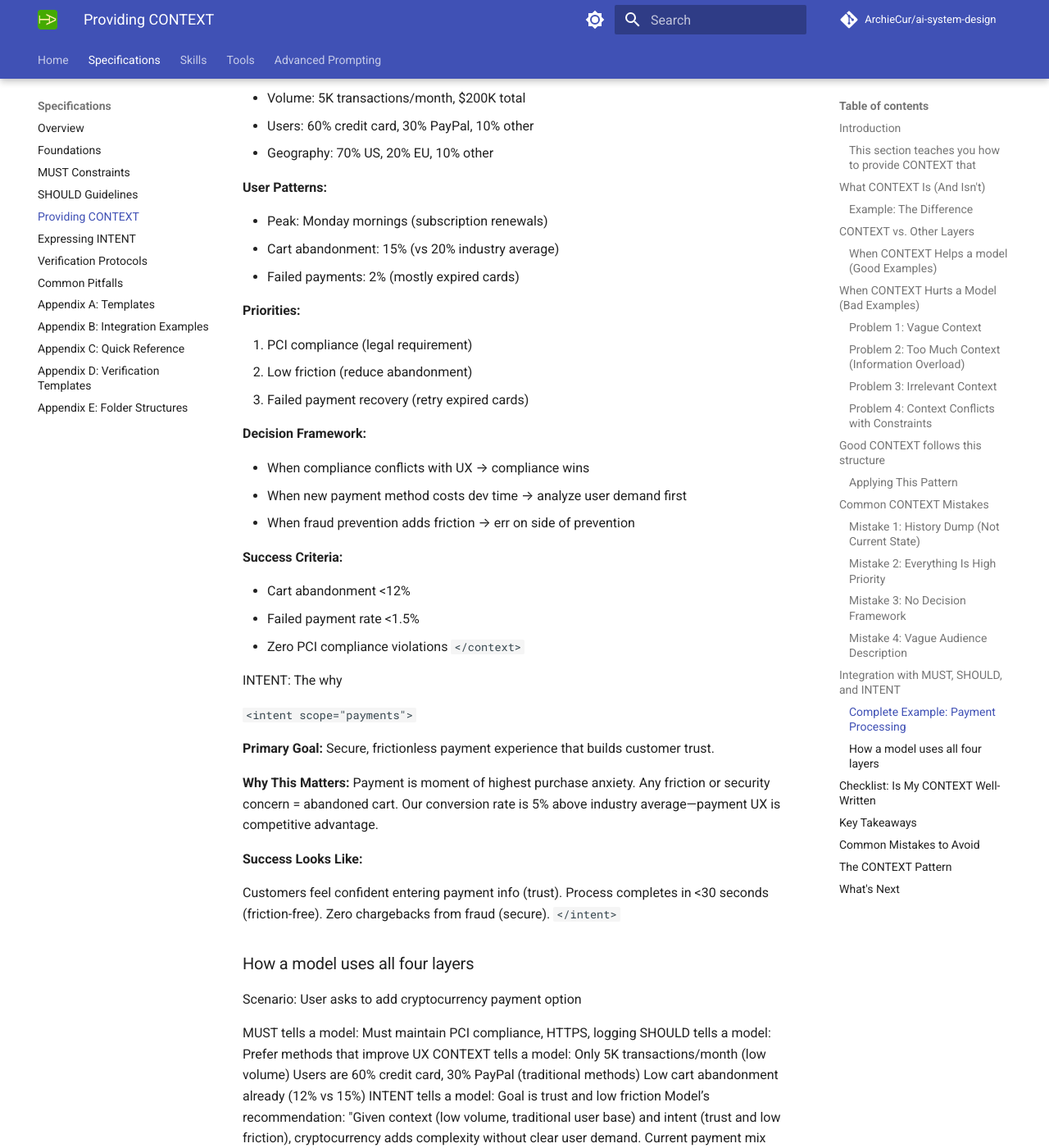
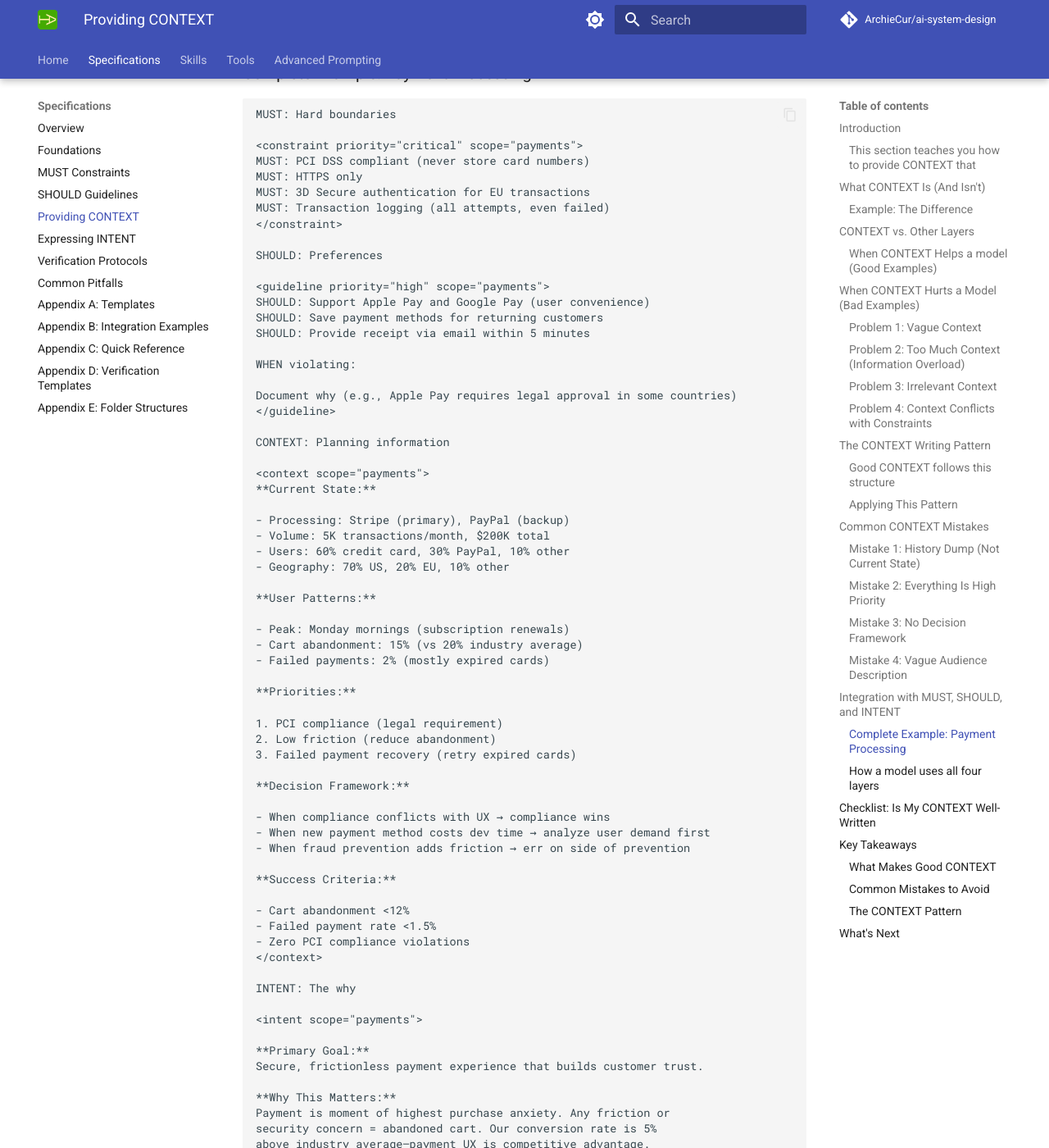
Before and after one commit to ArchieCur/ai-system-design, an MkDocs documentation site: the page built from docs/specifications/Specifications_4_Providing_CONTEXT.md, in a window 1280 px wide and 1400 px high, scrolled down 21490 px. Shown: the whole window at 82% size. Built offline with MkDocs 1.6.1 and Material for MkDocs 9.7.7, drawn with Linux system fonts in a browser that asks for light colours; comment, search, counter and statistics services are not loaded; some of the changed text lies outside the part shown.

Commit message:
Update Specifications_4_Providing_CONTEXT.md

````diff
--- a/docs/specifications/Specifications_4_Providing_CONTEXT.md
+++ b/docs/specifications/Specifications_4_Providing_CONTEXT.md
@@ -1,6 +1,7 @@
 # Section 4: Providing CONTEXT
 
-**For:** Users who want to help models make better decisions
+**For:**
+Users who want to help models make better decisions
 
 **Prerequisites:** Sections 1-3 (Foundation, MUST, and SHOULD)
 
@@ -559,6 +560,7 @@
 - Buried in detail (can't find what matters!)
 - No clear relevance (why does the model need to know this?)
 - Takes forever to parse (cognitive overload!)
+
 **Result: Model will either ignore it all, or waste time finding relevant parts.**
 
 **Better Version (Focused):**
@@ -593,13 +595,16 @@
 - Key constraint (backward compatibility requirement)
 - Relevant history (affects current decisions)
 - Concise (not overwhelming)
+
 **Model can use this! ✓**
 
 ### Problem 3: Irrelevant Context
 
 CONTEXT That Doesn't Matter:
 
-`<context>
+```text
+
+context>
 **Office Details:**`
 
 - Located in WeWork, downtown San Francisco
@@ -622,26 +627,30 @@
 - Remote work Mondays
 - All-hands meeting Fridays at 4pm
 - Company retreats twice a year
-`</context>`
+</context>
+```
 
 **Why this is irrelevant:**
 
 For code/system decisions, model doesn't care about:
 
-Office furniture
-Lunch preferences
-Dress code
-Company retreats
-None of this affects:
-Technology choices
-Architecture decisions
-Code quality
-Performance optimization
-Result: Noise that distracts from relevant context.
+- Office furniture
+- Lunch preferences
+- Dress code
+- Company retreats
+- None of this affects:
+- Technology choices
+- Architecture decisions
+- Code quality
+- Performance optimization
+
+**Result:** Noise that distracts from relevant context.
 
 **Better Version (Relevant):**
 
-`<context>`
+```text
+
+<context>
 
 **Work Patterns:**
 
@@ -661,51 +670,62 @@
 Core hours → Deploy during off-hours (after 3pm or before 10am)
 Remote Mondays → Async communication patterns in code reviews
 Friday all-hands → No risky deploys Friday afternoon
-Actually affects decisions! ✓
+```
+
+**Actually affects decisions! ✓**
 
 ### Problem 4: Context Conflicts with Constraints
 
 CONTEXT That Contradicts MUST:
 
-`<constraint priority="critical">`
+```text
+
+<constraint priority="critical">
 
 MUST: All PII encrypted at rest (AES-256)
 MUST: HTTPS only in production
 MUST: No API keys in code
-`</constraint>`
+</constraint>
 
-`<context>`
+<context>
 **Speed is Critical:**
 We're in a race to market. Competitors are 2 months ahead.
 Need to ship fast, cut corners where possible.
 Perfect security can come later if we survive.
 Encryption is slow, avoid if possible.
-`</context>`
+</context>
+```
 
 **Why this is confusing:**
+
 Contradiction:
-MUST says: Encrypt PII, HTTPS only, secure practices
-CONTEXT says: Cut corners, skip encryption, speed over security
+
+- MUST says: Encrypt PII, HTTPS only, secure practices
+- CONTEXT says: Cut corners, skip encryption, speed over security
 
 Model’s confusion:
-Which wins? (MUST should win, but context suggests otherwise!)
-Is MUST actually flexible? (context implies it is!)
-Should I violate MUST? (context seems to encourage it!)
-Result: Paralyzed by contradiction, or will make wrong call.
+
+- Which wins? (MUST should win, but context suggests otherwise!)
+- Is MUST actually flexible? (context implies it is!)
+- Should I violate MUST? (context seems to encourage it!)
+
+**Result:** Paralyzed by contradiction, or will make wrong call.
 
 **Better Version (Aligned):**
 
-`<constraint priority="critical">`
+```text
+
+<constraint priority="critical">
 MUST: All PII encrypted at rest (AES-256)
 MUST: HTTPS only in production
 MUST: No API keys in code
-`</constraint>`
+</constraint>
 
-`<context>`
+<context>
 **Speed is Critical (Within Security Boundaries):**
-We're in competitive race (2 months behind).
 
-Need to ship fast WHERE SAFE:
+- We're in competitive race (2 months behind).
+- Need to ship fast WHERE SAFE:
 
 MOVE FAST:
 
@@ -719,23 +739,28 @@
 - PII handling (compliance requirement)
 - Authentication (user trust critical)
 
-Philosophy: "Fast but secure. Ship features quickly,
+Philosophy:
+- "Fast but secure. Ship features quickly,
 but security is non-negotiable foundation."
-`</context>`
+</context>
+```
 
 **Why this works:**
 
-CONTEXT respects MUST constraints ✓
-Clarifies where speed is ok (UI, features) ✓
-Clarifies where it's not ok (security) ✓
-No contradiction ✓
-Aligned, not conflicting! ✓
+- CONTEXT respects MUST constraints ✓
+- Clarifies where speed is ok (UI, features) ✓
+- Clarifies where it's not ok (security) ✓
+- No contradiction ✓
 
-The CONTEXT Writing Pattern
+**Aligned, not conflicting! ✓**
 
-## Good CONTEXT follows this structure
+## The CONTEXT Writing Pattern
 
-`<context scope="[domain]">`
+### Good CONTEXT follows this structure
+
+```text
+
+<context scope="[domain]">
 
 **Current State:**
 [Who, what, where we are NOW]
@@ -758,13 +783,16 @@
 
 [What good looks like - measurable if possible]
 [Only what's relevant to decisions]
-`</context>`
+</context>
+```
 
 ### Applying This Pattern
 
-Example 1: Technical Context
+#### **Example 1: Technical Context**
 
-`<context scope="technical-environment">`
+```text
+
+<context scope="technical-environment">
 
 **Current State:**
 
@@ -795,11 +823,14 @@
 - 99.9% uptime
 - <200ms API response (p95)
 - <2 hours to deploy new feature
-`</context>`
+</context>
+```
 
-Example 2: User Context
+#### **Example 2: User Context**
 
-`<context scope="users-and-audience">`
+```text
+
+<context scope="users-and-audience">
 **Current State:**
 
 - Users: Restaurant managers (35-60 years, non-technical)
@@ -829,11 +860,14 @@
 - 90% task completion without help
 - <3 minutes per common task
 - Works offline for critical operations
-`</context>`
+</context>
+```
 
-Example 3: Business Context
+#### **Example 3: Business Context**
 
-`<context scope="business-priorities">`
+```text
+
+<context scope="business-priorities">
 
 **Current State:**
 
@@ -865,40 +899,48 @@
 - Hit $100K MRR by year end
 - Churn rate <5% monthly
 - Ship 2 major features per month
-`</context>`
+</context>
+```
 
 ## Common CONTEXT Mistakes
 
 ### Mistake 1: History Dump (Not Current State)
 
-Problem:
+**Problem:**
 
-`<context>`
+```text
+
+<context>
 
 Founded in 2010. First product PHP/MySQL. Migrated to Python 2013.
 Migrated to Node.js 2016. Adopted microservices 2018. Moved to AWS
 2019. Added Kubernetes 2020. Started TypeScript 2021...
 [Endless history, no current state]
-`</context>`
+</context>
+```
 
 **Solution:**
 
-`<context>`
+```text
+
+<context>
 
 **Current State (2026):**
 Node.js/TypeScript microservices on AWS + Kubernetes
 
 **Relevant History:**
 Legacy PHP API still running (migrate by 20265-Q2)
-`</context>`
-
-Focus on NOW, include history ONLY if it affects current decisions.
+</context>
+```
+**Focus on NOW, include history ONLY if it affects current decisions.**
 
 ### Mistake 2: Everything Is High Priority
 
 **Problem:**
 
-`<context>`
+```text
+
+<context>
 
 **Priorities:**
 
@@ -910,11 +952,14 @@
 - Cost efficiency is critical
 - Scalability is critical
 [Everything is critical = nothing is prioritized]
-`</context>`
+</context>
+```
 
 **Solution:**
 
-`<context>`
+```text
+
+<context>
 **Priorities (ranked, when they conflict):**
 
 1. Security (compliance requirement, non-negotiable)
@@ -928,25 +973,30 @@
 Security and reliability are never compromised.
 UX is our competitive advantage (protect it).
 Speed and cost are flexible within above constraints.
-`</context>`
-
-Ranked priorities with explicit trade-off guidance.
+</context>
+```
+**Ranked priorities with explicit trade-off guidance.**
 
 ### Mistake 3: No Decision Framework
 
 **Problem:**
 
-`<context>`
+```text
+
+<context>
 
 We value both quality and speed.
 We want happy customers and efficient development.
 We need reliability and innovation.
-`</context>`
-No guidance when these conflict!
+</context>
+```
+**No guidance when these conflict!**
 
 **Solution:**
 
-`<context>`
+```text
+
+<context>
 
 **Decision Framework:**
 WHEN quality conflicts with speed:
@@ -963,22 +1013,28 @@
 
 If velocity drops >30% → sprint to fix debt
 If velocity drops <30% → keep shipping, fix gradually
-`</context>`
-Explicit guidance for common conflicts.
+</context>
+```
+**Explicit guidance for common conflicts.**
 
 ### Mistake 4: Vague Audience Description
 
 **Problem:**
 
-`<context>`
+```text
+
+<context>
 
 **Users:** Business professionals who value efficiency
-`</context>`
-Too vague to inform decisions!
+</context>
+```
+**Too vague to inform decisions!**
 
 **Solution:**
 
-`<context>`
+```text
+
+<context>
 **Users:**
 
 - Role: Sales managers at B2B companies
@@ -988,8 +1044,9 @@
 - Device: 80% desktop (in office), 20% mobile (on the road)
 - Pain point: "Too many tools, want everything in one place"
 - Success metric: Reduce time on admin tasks by 50%
-`</context>`
-Specific details that inform UI, complexity, and feature decisions.
+</context>
+```
+**Specific details that inform UI, complexity, and feature decisions.**
 
 ## Integration with MUST, SHOULD, and INTENT
 
@@ -997,18 +1054,20 @@
 
 ### Complete Example: Payment Processing
 
+```text
+
 MUST: Hard boundaries
 
-`<constraint priority="critical" scope="payments">`
+<constraint priority="critical" scope="payments">
 MUST: PCI DSS compliant (never store card numbers)
 MUST: HTTPS only
 MUST: 3D Secure authentication for EU transactions
 MUST: Transaction logging (all attempts, even failed)
-`</constraint>`
+</constraint>
 
 SHOULD: Preferences
 
-`<guideline priority="high" scope="payments">`
+<guideline priority="high" scope="payments">
 SHOULD: Support Apple Pay and Google Pay (user convenience)
 SHOULD: Save payment methods for returning customers
 SHOULD: Provide receipt via email within 5 minutes
@@ -1016,11 +1075,11 @@
 WHEN violating:
 
 Document why (e.g., Apple Pay requires legal approval in some countries)
-`</guideline>`
+</guideline>
 
 CONTEXT: Planning information
 
-`<context scope="payments">`
+<context scope="payments">
 **Current State:**
 
 - Processing: Stripe (primary), PayPal (backup)
@@ -1051,11 +1110,11 @@
 - Cart abandonment <12%
 - Failed payment rate <1.5%
 - Zero PCI compliance violations
-`</context>`
+</context>
 
 INTENT: The why
 
-`<intent scope="payments">`
+<intent scope="payments">
 
 **Primary Goal:**
 Secure, frictionless payment experience that builds customer trust.
@@ -1070,27 +1129,39 @@
 Customers feel confident entering payment info (trust).
 Process completes in <30 seconds (friction-free).
 Zero chargebacks from fraud (secure).
-`</intent>`
+</intent>
+```
 
 ### How a model uses all four layers
 
-Scenario: User asks to add cryptocurrency payment option
+**Scenario:** User asks to add cryptocurrency payment option
 
-MUST tells a model: Must maintain PCI compliance, HTTPS, logging
-SHOULD tells a model: Prefer methods that improve UX
-CONTEXT tells a model:
-Only 5K transactions/month (low volume)
+- **MUST** tells a model: Must maintain PCI compliance, HTTPS, logging
+
+- **SHOULD** tells a model: Prefer methods that improve UX
+
+- **CONTEXT** tells a model: Only 5K transactions/month (low volume)
+
 Users are 60% credit card, 30% PayPal (traditional methods)
 Low cart abandonment already (12% vs 15%)
-INTENT tells a model: Goal is trust and low friction
-Model’s recommendation: "Given context (low volume, traditional user base) and intent (trust and low friction), cryptocurrency adds complexity without clear user demand. Current payment mix (credit/PayPal) already achieves <12% abandonment.
-Recommend: Wait until >50 customer requests OR competitor advantage appears. Resources better spent on failed payment recovery (2% failure rate could be reduced)."
 
-All four layers informed this decision!
+- **INTENT** tells a model: Goal is trust and low friction
+
+**Model’s recommendation:** "Given context (low volume, traditional user base) and intent (trust and low friction),
+
+cryptocurrency adds complexity without clear user demand. Current payment mix (credit/PayPal) already achieves <12% abandonment.
+
+**Recommend:** Wait until >50 customer requests OR competitor advantage appears.
+
+Resources better spent on failed payment recovery (2% failure rate could be reduced)."
+
+**All four layers informed this decision!**
 
 ## Checklist: Is My CONTEXT Well-Written
 
 Before finalizing CONTEXT:
+
+```text
 
 Relevance
 
@@ -1123,10 +1194,12 @@
 [ ] Doesn't conflict with MUST constraints
 [ ] Supports SHOULD preferences
 [ ] Connects to INTENT (explains why priorities exist)
+```
 
 ## Key Takeaways
 
-What Makes Good CONTEXT
+### **What Makes Good CONTEXT**
+
 Good CONTEXT is:
 
 1. Relevant (informs decisions, not just background)
@@ -1135,7 +1208,7 @@
 4. Concise (focused on what matters)
 5. Aligned (doesn't contradict constraints)
 
-## Common Mistakes to Avoid
+### Common Mistakes to Avoid
 
 1. Vague ("We're a tech company") → Useless
 2. Too much (10 pages of history) → Overwhelming
@@ -1143,7 +1216,7 @@
 4. Conflicting (contradicts MUST) → Confusing
 5. No priorities (everything is critical) → Unhelpful
 
-## The CONTEXT Pattern
+### The CONTEXT Pattern
 
 Every CONTEXT should have:
 
@@ -1154,18 +1227,21 @@
 5. Success criteria (what good looks like)
 
 Remember: CONTEXT Enables Better Decisions
-From a model’s perspective:
+
+**From a model’s perspective:**
 CONTEXT tells a model:
-Who I'm serving (audience understanding)
-What environment I'm in (technical constraints)
-What matters most (priority guidance)
-How to decide (trade-off framework)
+
+- Who I'm serving (audience understanding)
+- What environment I'm in (technical constraints)
+- What matters most (priority guidance)
+- How to decide (trade-off framework)
 
 Good CONTEXT enables a model to:
-Make intelligent tradeoffs (informed decisions)
-Prioritize correctly (focus effort)
-Match solutions to audience (appropriate complexity)
-Avoid wasted work (optimize what matters)
+
+- Make intelligent tradeoffs (informed decisions)
+- Prioritize correctly (focus effort)
+- Match solutions to audience (appropriate complexity)
+- Avoid wasted work (optimize what matters)
 
 **This is planning support, not rules.**
 
````
Also changed, not shown: other parts of docs/specifications/Specifications_4_Providing_CONTEXT.md (+6 -5 lines).
